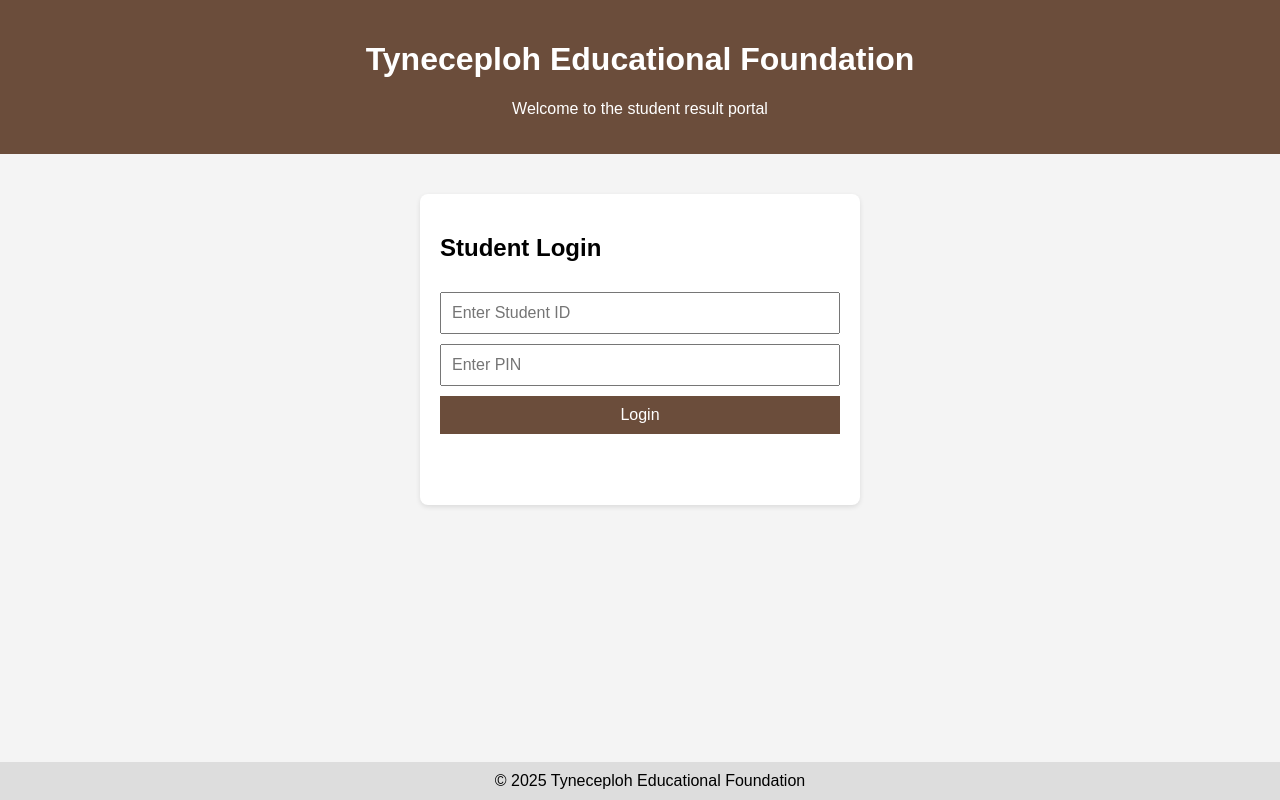
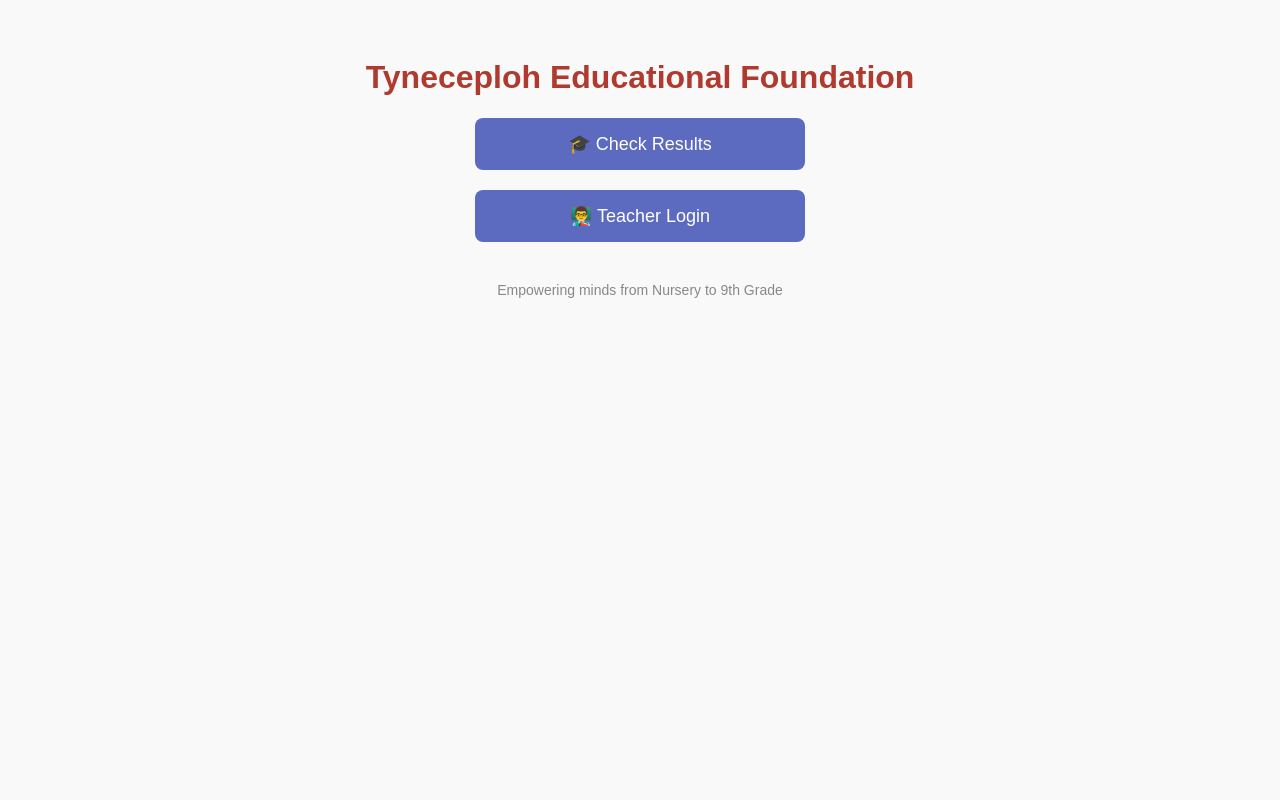
Before and after one commit to Carrew/Test-, a plain HTML site: page index.html in a window 1280 px wide. Drawn offline with Linux system fonts and the light colour scheme.

Commit message:
Update index.html

```diff
--- a/index.html
+++ b/index.html
@@ -1,125 +1,46 @@
 <!DOCTYPE html>
-<html>
+<html lang="en">
 <head>
+  <meta charset="UTF-8">
   <title>Tyneceploh Educational Foundation</title>
   <meta name="viewport" content="width=device-width, initial-scale=1.0">
   <style>
     body {
-      font-family: sans-serif;
-      background: #f4f4f4;
-      margin: 0;
-      padding: 0;
+      font-family: Arial, sans-serif;
+      background-color: #f9f9f9;
+      text-align: center;
+      padding: 30px;
     }
-    header {
-      background: #6b4d3b;
-      color: white;
-      padding: 20px;
-      text-align: center;
+    h1 {
+      color: #b03a2e;
     }
-    main {
-      padding: 20px;
-    }
-    .card {
-      background: white;
-      padding: 20px;
-      border-radius: 8px;
-      box-shadow: 0 2px 5px rgba(0,0,0,0.1);
-      max-width: 400px;
+    .button {
+      display: block;
+      width: 80%;
+      max-width: 300px;
       margin: 20px auto;
-    }
-    input, button {
-      width: 100%;
-      padding: 10px;
-      margin-top: 10px;
-      font-size: 16px;
-      box-sizing: border-box;
-    }
-    button {
-      background-color: #6b4d3b;
+      padding: 15px;
+      font-size: 18px;
+      background-color: #5c6bc0;
       color: white;
       border: none;
-      cursor: pointer;
+      border-radius: 8px;
+      text-decoration: none;
+      transition: background-color 0.3s;
     }
-    button:hover {
-      background-color: #563a28;
-    }
-    #loginMessage {
-      margin-top: 15px;
-      color: red;
-      min-height: 20px;
-      font-weight: bold;
-      text-align: center;
-    }
-    footer {
-      text-align: center;
-      padding: 10px;
-      background: #ddd;
-      position: fixed;
-      bottom: 0;
-      width: 100%;
+    .button:hover {
+      background-color: #3949ab;
     }
   </style>
 </head>
 <body>
+  <h1>Tyneceploh Educational Foundation</h1>
 
-  <header>
-    <h1>Tyneceploh Educational Foundation</h1>
-    <p>Welcome to the student result portal</p>
-  </header>
+  <a href="student_login.html" class="button">🎓 Check Results</a>
+  <a href="teacher_login.html" class="button">👨‍🏫 Teacher Login</a>
 
-  <main>
-    <div class="card">
-      <h2>Student Login</h2>
-      <input type="text" id="studentID" placeholder="Enter Student ID">
-      <input type="password" id="pin" placeholder="Enter PIN">
-      <button onclick="studentLogin()">Login</button>
-      <p id="loginMessage"></p>
-    </div>
-  </main>
-
-  <footer>
-    &copy; 2025 Tyneceploh Educational Foundation
-  </footer>
-
-  <script>
-    function studentLogin() {
-      const id = document.getElementById('studentID').value.trim();
-      const pin = document.getElementById('pin').value.trim();
-      const messageEl = document.getElementById('loginMessage');
-
-      if (!id || !pin) {
-        messageEl.style.color = 'red';
-        messageEl.innerText = "Please enter both Student ID and PIN.";
-        return;
-      }
-
-      messageEl.style.color = 'black';
-      messageEl.innerText = "Checking credentials...";
-
-      const url = 'https://script.google.com/macros/s/AKfycbz3-cZZM_Zl23gfNJFczdOHL_ywDz0Rxi38ao4O82GU1_edzNtQpJF3M5W4eAU_KR9s/exec?studentID=' + encodeURIComponent(id) + '&pin=' + encodeURIComponent(pin);
-
-      fetch(url)
-        .then(res => res.text())
-        .then(data => {
-          if (data === "success") {
-            messageEl.style.color = 'green';
-            messageEl.innerText = "Login successful! Redirecting...";
-            localStorage.setItem('studentID', id);
-            setTimeout(() => {
-              location.href = "student_dashboard.html";
-            }, 1500);
-          } else {
-            messageEl.style.color = 'red';
-            messageEl.innerText = "Invalid Student ID or PIN.";
-          }
-        })
-        .catch(err => {
-          messageEl.style.color = 'red';
-          messageEl.innerText = "Network error. Please try again.";
-          console.error(err);
-        });
-    }
-  </script>
-
+  <p style="margin-top: 40px; font-size: 14px; color: #888;">
+    Empowering minds from Nursery to 9th Grade
+  </p>
 </body>
 </html>
```
